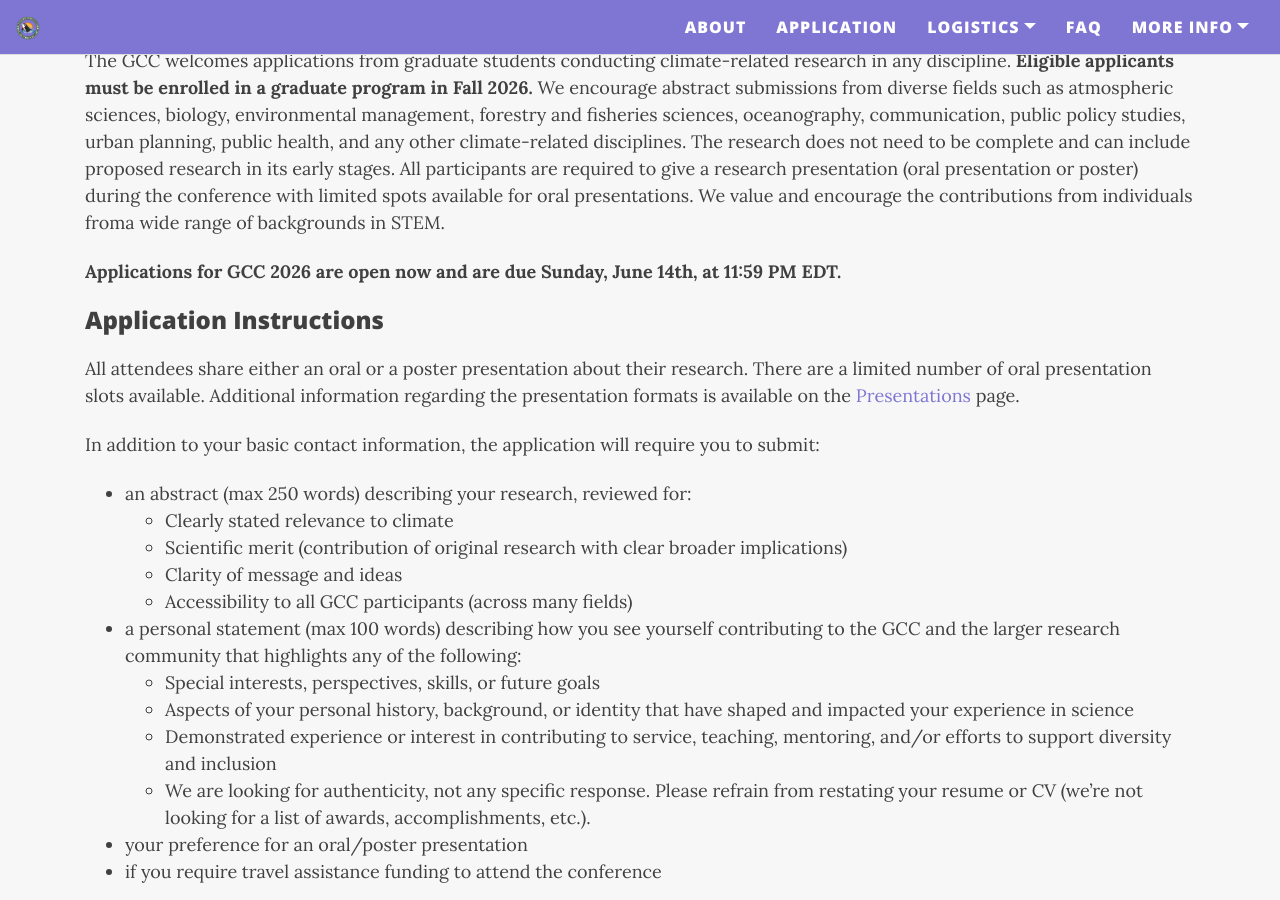
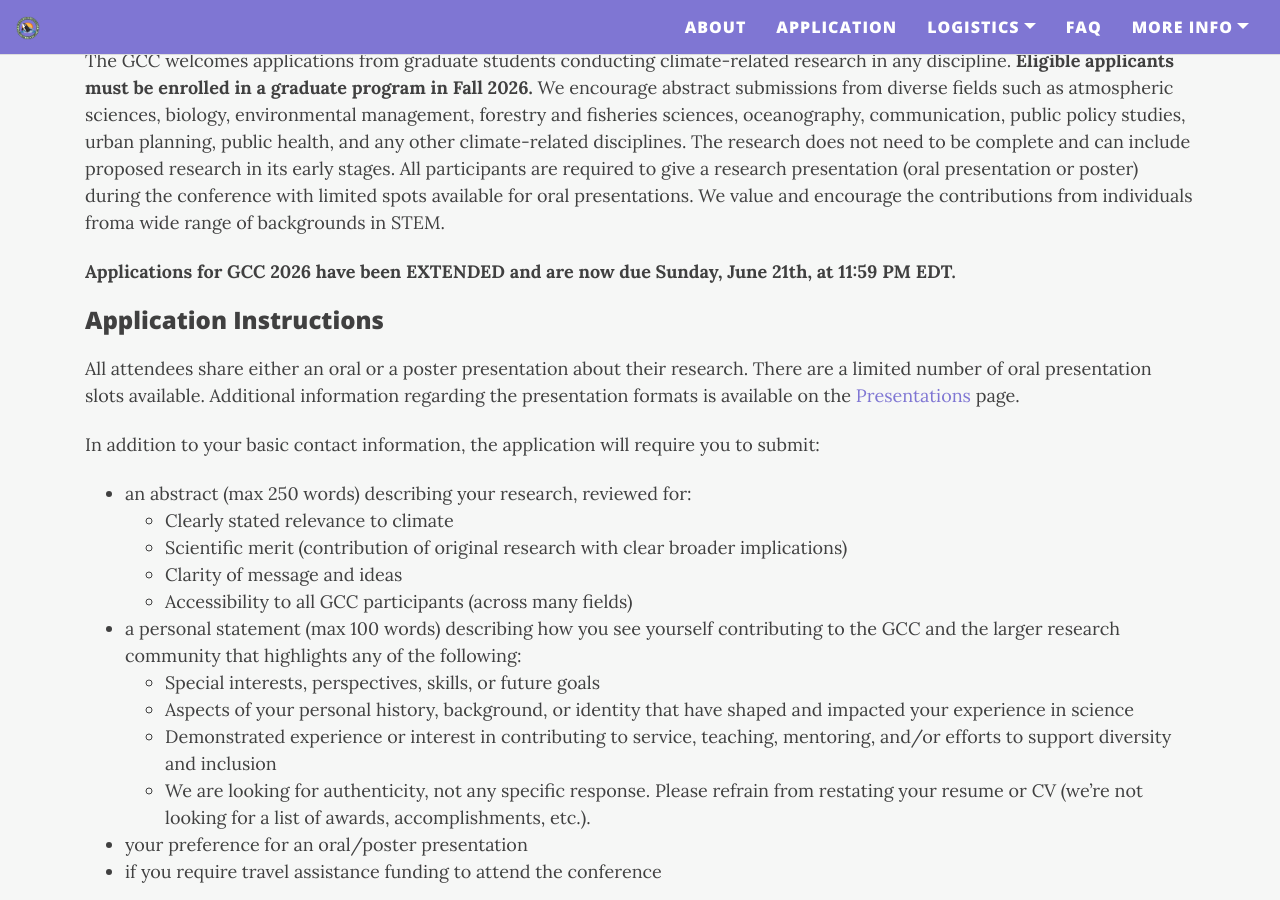
Before and after one commit to graduateclimateconference/graduateclimateconference.github.io, a Jekyll site: the page built from application.md, in a window 1280 px wide and 900 px high, scrolled down 808 px. Built offline with Jekyll 4.4.1, drawn with Linux system fonts in a browser that asks for light colours; nearby versions of some CDN libraries.

Commit message:
Update application.md

```diff
--- a/application.md
+++ b/application.md
@@ -53,7 +53,7 @@ Successful applicants will be notified in mid-August 2025. If you applied, you s
 ### Eligibility
 The GCC welcomes applications from graduate students conducting climate-related research in any discipline. __Eligible applicants must be enrolled in a graduate program in Fall 2026.__ We encourage abstract submissions from diverse fields such as atmospheric sciences, biology, environmental management, forestry and fisheries sciences, oceanography, communication, public policy studies, urban planning, public health, and any other climate-related disciplines. The research does not need to be complete and can include proposed research in its early stages. All participants are required to give a research presentation (oral presentation or poster) during the conference with limited spots available for oral presentations. We value and encourage the contributions from individuals froma wide range of backgrounds in STEM.
 
-__Applications for GCC 2026 are open now and are due Sunday, June 14th, at 11:59 PM EDT.__
+__Applications for GCC 2026 have been EXTENDED and are now due Sunday, June 21th, at 11:59 PM EDT.__
 
 ### Application Instructions
 
```
